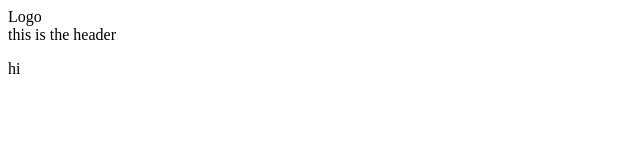
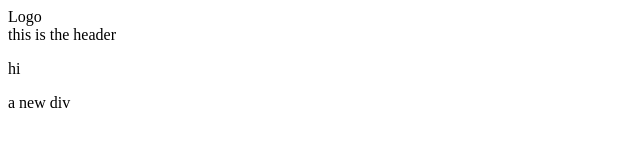
Before and after one commit to tareq-almasri/tomato, a plain HTML site: page index.html in a window 1280 px wide. Shown: the full height of the page, 0-640 px from the left. Drawn offline with Linux system fonts and the light colour scheme.

Commit message:
div added

```diff
--- a/index.html
+++ b/index.html
@@ -16,5 +16,8 @@
             hi
         </p>
     </main>
+    <div>
+        a new div
+    </div>
 </body>
 </html>
```
